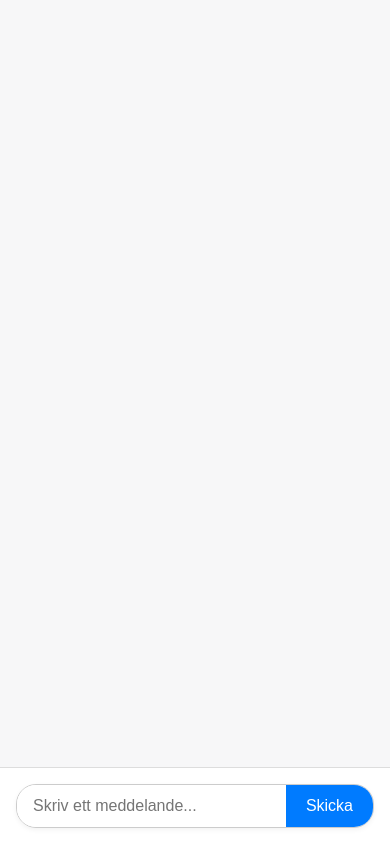
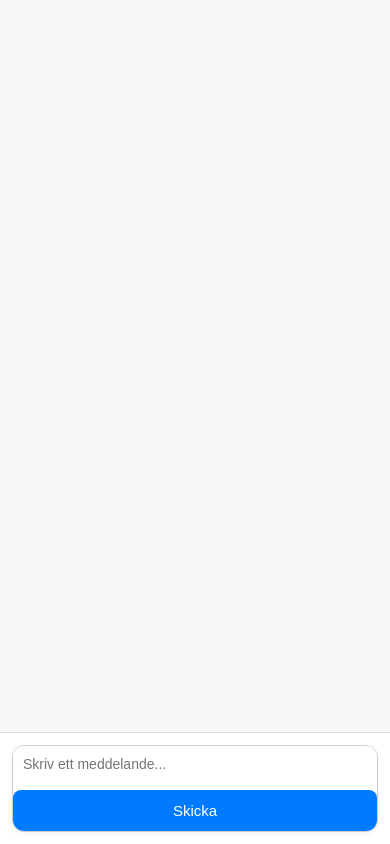
Before and after one commit to Darvid-223/aiapi, a Flask app: page / in a window 390 px wide. Run offline with Flask 3, Linux system fonts and the light colour scheme; parts of the project's set-up code (start-up, migrations or seed data) failed here and were passed over.

Commit message:
styling mobilanpassad

```diff
--- a/app/static/style.css
+++ b/app/static/style.css
@@ -77,3 +77,37 @@ body {
   #send-btn:hover {
     background-color: #0056b3;
   }
+
+  @media (max-width: 600px) {
+    #chat-container {
+      padding: 10px;
+    }
+
+    .message {
+      font-size: 14px;
+      padding: 10px 12px;
+    }
+
+    #chat-input-container {
+      padding: 12px;
+    }
+
+    #chat-input {
+      flex-direction: column;
+      border-radius: 12px;
+    }
+
+    #chat-text {
+      font-size: 14px;
+      padding: 10px;
+      width: 100%;
+    }
+
+    #send-btn {
+      margin-top: 8px;
+      width: 100%;
+      padding: 12px;
+      font-size: 15px;
+      border-radius: 8px;
+    }
+  }
```
